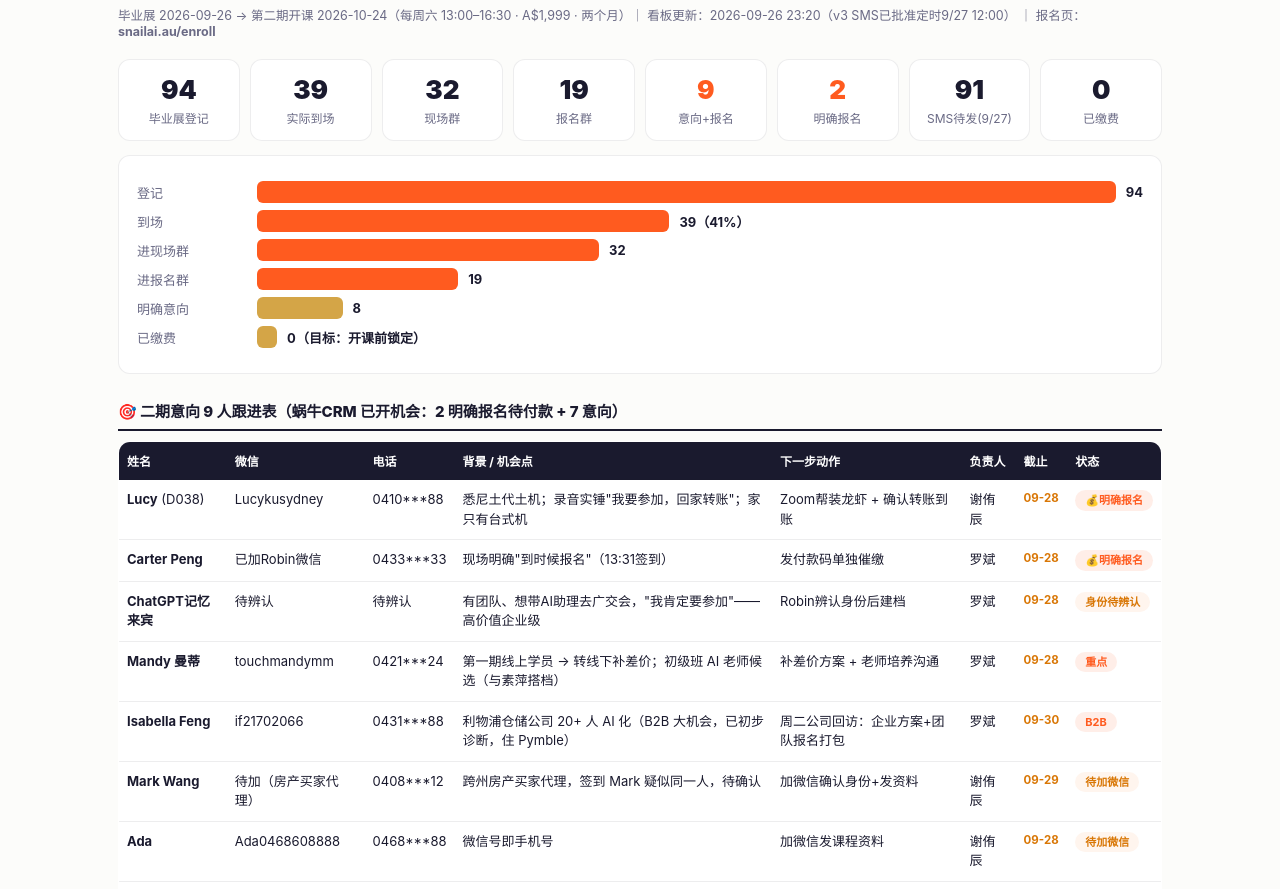
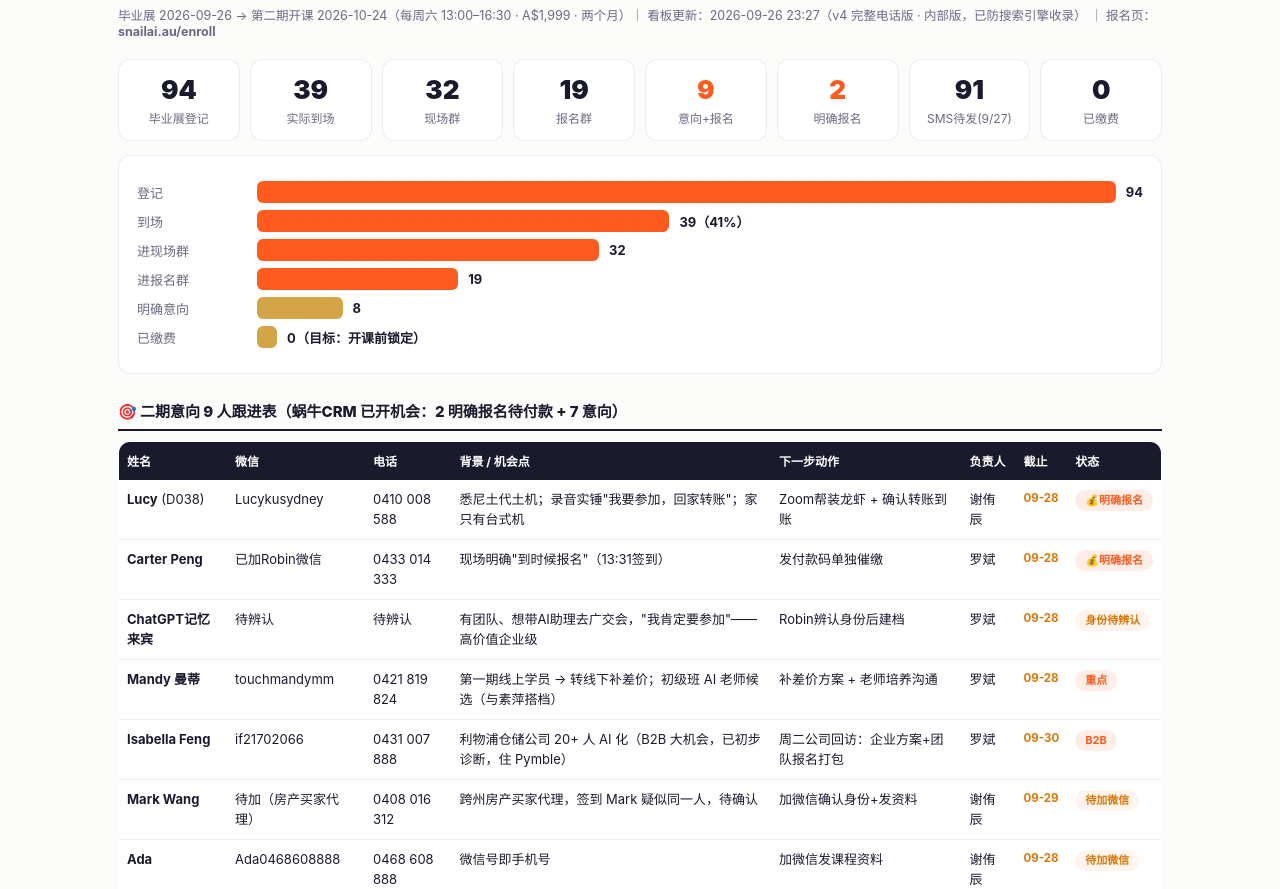
Before and after one commit to snail-ai-academy/term2-followup-board, a plain HTML site: page index.html in a window 1280 px wide. Shown: the part 61-950 px from the top of the page. Drawn offline with Linux system fonts and the light colour scheme.

Commit message:
看板v4：完整电话内部版 + noindex/nofollow + robots.txt 防搜索引擎收录（Robin 定版：内部看板统一公开仓库+noindex，不脱敏）

```diff
--- a/index.html
+++ b/index.html
@@ -4,6 +4,8 @@
 <meta charset="UTF-8">
 <meta name="viewport" content="width=device-width, initial-scale=1.0">
 <title>蜗牛AI 第二期招生跟进看板</title>
+  <meta name="robots" content="noindex, nofollow, noarchive, nosnippet">
+  <meta name="googlebot" content="noindex, nofollow">
 <style>
   :root{--ink:#1A1A2E;--ink3:#6A6A85;--paper:#FCFCFA;--line:rgba(26,26,46,.08);--accent:#FF5B1F;--gold:#D4A547;--ok:#16A34A;--warn:#D97706}
   *{margin:0;padding:0;box-sizing:border-box}
@@ -43,7 +45,7 @@
 <body>
 <div class="wrap">
   <h1>🐌 蜗牛AI 第二期招生跟进看板</h1>
-  <p class="sub">毕业展 2026-09-26 → 第二期开课 2026-10-24（每周六 13:00–16:30 · A$1,999 · 两个月）｜ 看板更新：2026-09-26 23:20（v3 SMS已批准定时9/27 12:00） ｜ 报名页：<b>snailai.au/enroll</b></p>
+  <p class="sub">毕业展 2026-09-26 → 第二期开课 2026-10-24（每周六 13:00–16:30 · A$1,999 · 两个月）｜ 看板更新：2026-09-26 23:27（v4 完整电话版 · 内部版，已防搜索引擎收录） ｜ 报名页：<b>snailai.au/enroll</b></p>
 
   <div class="kpis">
     <div class="kpi"><div class="n">94</div><div class="l">毕业展登记</div></div>
@@ -68,13 +70,13 @@
   <h2>🎯 二期意向 9 人跟进表（蜗牛CRM 已开机会：2 明确报名待付款 + 7 意向）</h2>
   <table>
     <tr><th>姓名</th><th>微信</th><th>电话</th><th>背景 / 机会点</th><th>下一步动作</th><th>负责人</th><th>截止</th><th>状态</th></tr>
-    <tr><td><b>Lucy</b> (D038)</td><td>Lucykusydney</td><td>0410***88</td><td>悉尼土代土机；录音实锤"我要参加，回家转账"；家只有台式机</td><td>Zoom帮装龙虾 + 确认转账到账</td><td>谢侑辰</td><td class="due">09-28</td><td><span class="tag hot">💰明确报名</span></td></tr>
-    <tr><td><b>Carter Peng</b></td><td>已加Robin微信</td><td>0433***33</td><td>现场明确"到时候报名"（13:31签到）</td><td>发付款码单独催缴</td><td>罗斌</td><td class="due">09-28</td><td><span class="tag hot">💰明确报名</span></td></tr>
+    <tr><td><b>Lucy</b> (D038)</td><td>Lucykusydney</td><td>0410 008 588</td><td>悉尼土代土机；录音实锤"我要参加，回家转账"；家只有台式机</td><td>Zoom帮装龙虾 + 确认转账到账</td><td>谢侑辰</td><td class="due">09-28</td><td><span class="tag hot">💰明确报名</span></td></tr>
+    <tr><td><b>Carter Peng</b></td><td>已加Robin微信</td><td>0433 014 333</td><td>现场明确"到时候报名"（13:31签到）</td><td>发付款码单独催缴</td><td>罗斌</td><td class="due">09-28</td><td><span class="tag hot">💰明确报名</span></td></tr>
     <tr><td><b>ChatGPT记忆来宾</b></td><td>待辨认</td><td>待辨认</td><td>有团队、想带AI助理去广交会，"我肯定要参加"——高价值企业级</td><td>Robin辨认身份后建档</td><td>罗斌</td><td class="due">09-28</td><td><span class="tag wait">身份待辨认</span></td></tr>
-    <tr><td><b>Mandy 曼蒂</b></td><td>touchmandymm</td><td>0421***24</td><td>第一期线上学员 → 转线下补差价；初级班 AI 老师候选（与素萍搭档）</td><td>补差价方案 + 老师培养沟通</td><td>罗斌</td><td class="due">09-28</td><td><span class="tag hot">重点</span></td></tr>
-    <tr><td><b>Isabella Feng</b></td><td>if21702066</td><td>0431***88</td><td>利物浦仓储公司 20+ 人 AI 化（B2B 大机会，已初步诊断，住 Pymble）</td><td>周二公司回访：企业方案+团队报名打包</td><td>罗斌</td><td class="due">09-30</td><td><span class="tag hot">B2B</span></td></tr>
-    <tr><td><b>Mark Wang</b></td><td>待加（房产买家代理）</td><td>0408***12</td><td>跨州房产买家代理，签到 Mark 疑似同一人，待确认</td><td>加微信确认身份+发资料</td><td>谢侑辰</td><td class="due">09-29</td><td><span class="tag wait">待加微信</span></td></tr>
-    <tr><td><b>Ada</b></td><td>Ada0468608888</td><td>0468***88</td><td>微信号即手机号</td><td>加微信发课程资料</td><td>谢侑辰</td><td class="due">09-28</td><td><span class="tag wait">待加微信</span></td></tr>
+    <tr><td><b>Mandy 曼蒂</b></td><td>touchmandymm</td><td>0421 819 824</td><td>第一期线上学员 → 转线下补差价；初级班 AI 老师候选（与素萍搭档）</td><td>补差价方案 + 老师培养沟通</td><td>罗斌</td><td class="due">09-28</td><td><span class="tag hot">重点</span></td></tr>
+    <tr><td><b>Isabella Feng</b></td><td>if21702066</td><td>0431 007 888</td><td>利物浦仓储公司 20+ 人 AI 化（B2B 大机会，已初步诊断，住 Pymble）</td><td>周二公司回访：企业方案+团队报名打包</td><td>罗斌</td><td class="due">09-30</td><td><span class="tag hot">B2B</span></td></tr>
+    <tr><td><b>Mark Wang</b></td><td>待加（房产买家代理）</td><td>0408 016 312</td><td>跨州房产买家代理，签到 Mark 疑似同一人，待确认</td><td>加微信确认身份+发资料</td><td>谢侑辰</td><td class="due">09-29</td><td><span class="tag wait">待加微信</span></td></tr>
+    <tr><td><b>Ada</b></td><td>Ada0468608888</td><td>0468 608 888</td><td>微信号即手机号</td><td>加微信发课程资料</td><td>谢侑辰</td><td class="due">09-28</td><td><span class="tag wait">待加微信</span></td></tr>
     <tr><td><b>侠大大</b></td><td>oz0507</td><td>待留</td><td>疑似现场第一个到的老太太（坐老刘旁，待 Robin 确认身份）</td><td>微信确认身份+留电话+发资料</td><td>罗斌</td><td class="due">09-29</td><td><span class="tag wait">身份待确认</span></td></tr>
     <tr><td><b>悉尼毛老师</b></td><td>待加</td><td>待留</td><td>歌剧院首席男中音歌唱家</td><td>加微信发课程资料</td><td>谢侑辰</td><td class="due">09-29</td><td><span class="tag wait">待加微信</span></td></tr>
     <tr><td><b>Shiyang</b></td><td>mengshiyang100</td><td>待留</td><td>报名群成员</td><td>加微信发课程资料</td><td>谢侑辰</td><td class="due">09-29</td><td><span class="tag wait">待加微信</span></td></tr>
@@ -100,6 +102,7 @@
   </ul>
 
   <footer>
+    <p style="color:var(--warn,#b45309)"><b>🔒 内部看板 · 链接仅限蜗牛AI团队使用，请勿外传</b>（本页已设置 noindex，搜索引擎不收录）</p>
     本看板为脱敏版（电话掩码），完整数据在蜗牛CRM · 项目「蜗牛AI第二期课程」<br>
     ⚠️ 日期口径最终确认：宣讲=10月24日，录音闲聊出现过12月24日，SMS 发送前 Robin 最后拍板<br>路演前 / 中 / 后持续刷新 · 数据源：Supabase 签到库 + CRM + 报名页 snailai.au/enroll<br>
     蜗牛路演计划和总结 v1.0 · 生成于 2026-09-26 22:45 AEST
```
Also changed, not shown: robots.txt (added).
